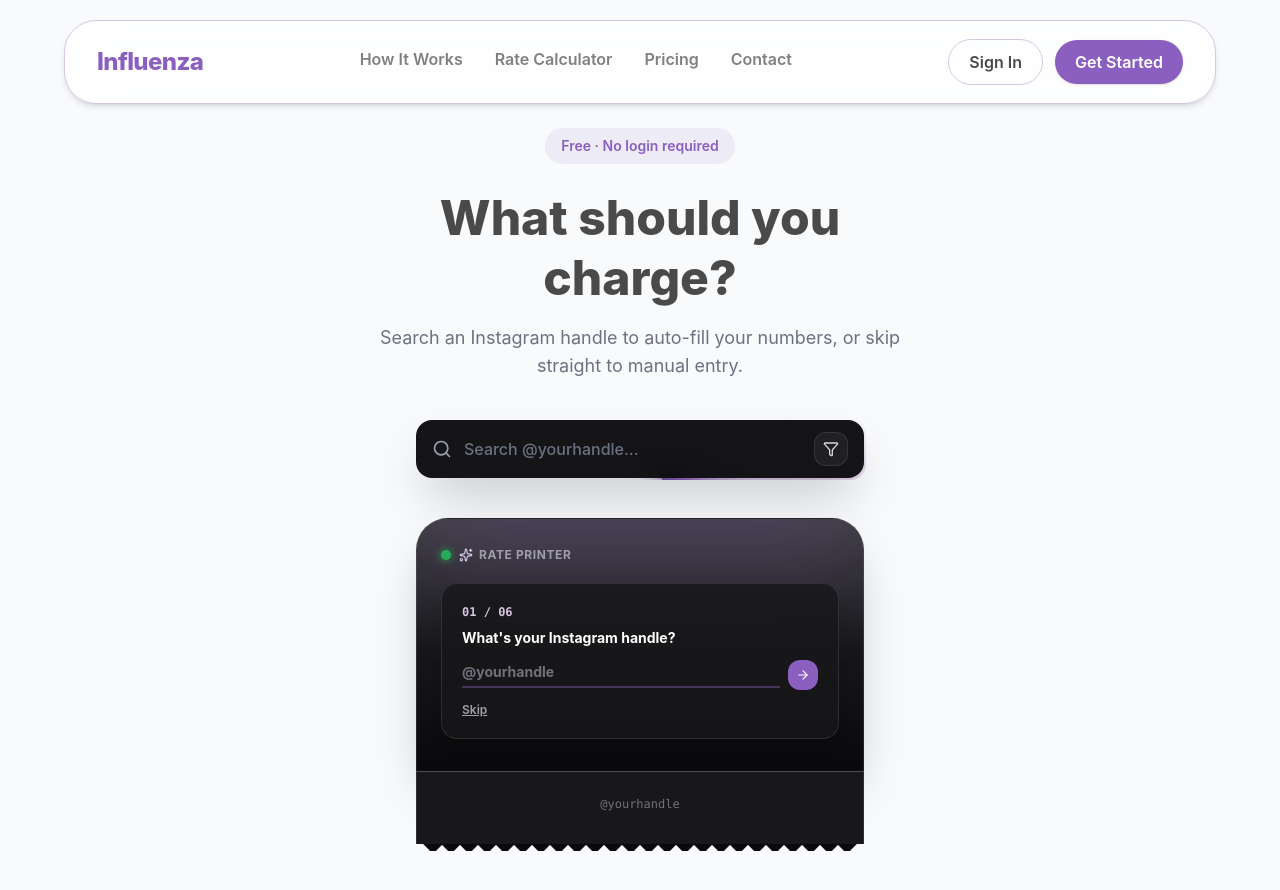
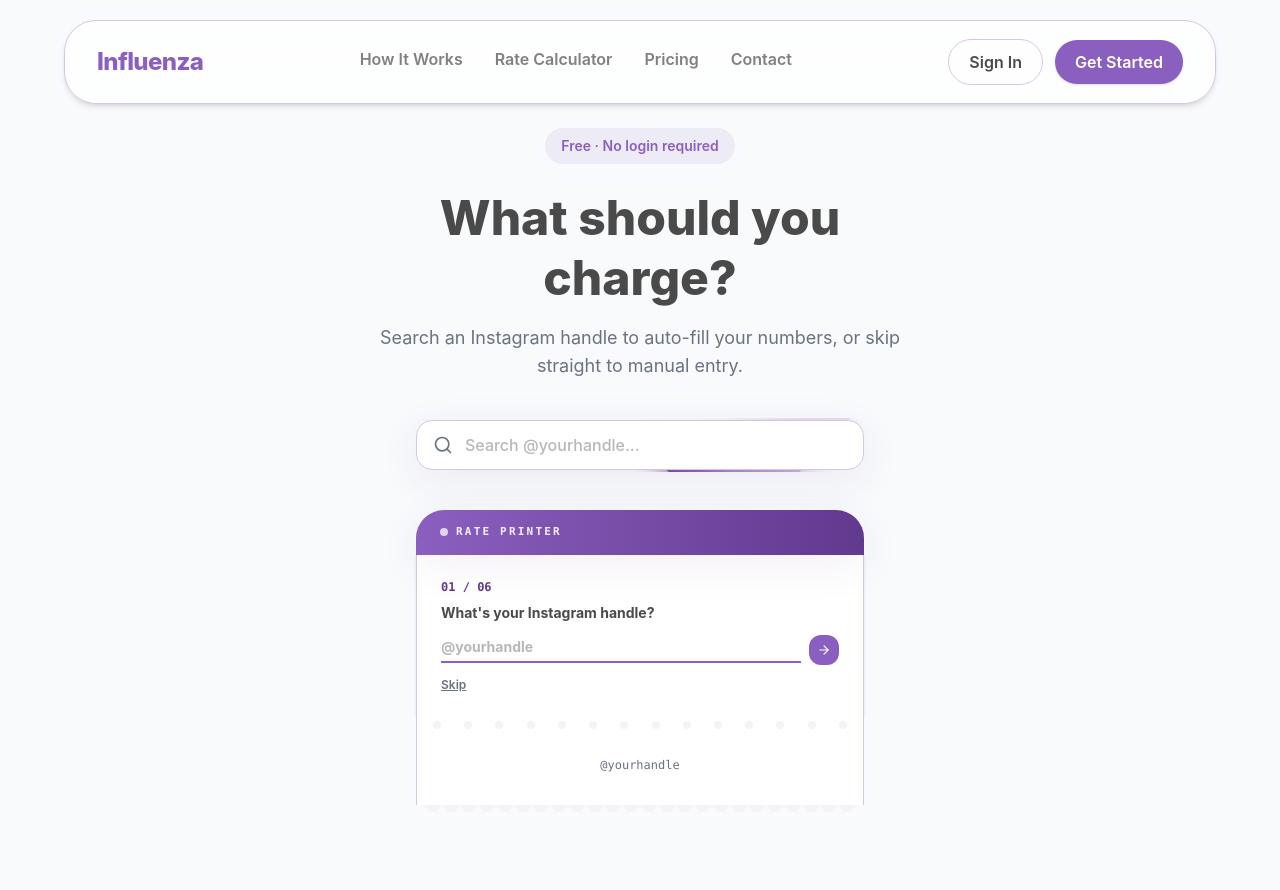
Before and after one commit to Reyhaan5/Influenza, a React (Vite) app: page /pricing-calculator in a window 1280 px wide. Shown: the top 890 px of the page. Built offline with nearby package versions, Linux system fonts and the light colour scheme.

Commit message:
fix: replace hardcoded zinc/white classes with colors.css tokens
ReceiptPrinter and GlowingSearchBar were using raw zinc-*/white classes
instead of theme variables. Restyled both against the light palette;
debounced GlowingSearchBar's onSearch so it doesn't fire per keystroke.

```diff
--- a/src/components/common/GlowingSearchBar.jsx
+++ b/src/components/common/GlowingSearchBar.jsx
@@ -1,24 +1,43 @@
-import React, { useState } from "react";
+// src/components/common/GlowingSearchBar.jsx
+import React, { useEffect, useRef, useState } from "react";
 import { Search, Filter, X } from "lucide-react";
 import { motion, AnimatePresence } from "framer-motion";
 
 export default function GlowingSearchBar({ placeholder = "Search...", onSearch, onFilterClick }) {
   const [query, setQuery] = useState("");
+  const debounceRef = useRef(null);
+
+  const fireSearch = (value) => {
+    if (onSearch) onSearch(value);
+  };
 
   const handleClear = () => {
     setQuery("");
-    if (onSearch) onSearch("");
+    clearTimeout(debounceRef.current);
+    fireSearch("");
   };
 
   const handleChange = (e) => {
     const value = e.target.value;
     setQuery(value);
-    if (onSearch) onSearch(value);
+
+    // Debounced live-search — avoids firing a network call on every
+    // keystroke. Enter/submit below bypasses this and fires instantly.
+    clearTimeout(debounceRef.current);
+    debounceRef.current = setTimeout(() => fireSearch(value), 500);
   };
+
+  const handleSubmit = (e) => {
+    e.preventDefault();
+    clearTimeout(debounceRef.current);
+    fireSearch(query);
+  };
+
+  useEffect(() => () => clearTimeout(debounceRef.current), []);
 
   return (
     <div className="relative w-full max-w-md mx-auto group">
-      {/* Rotating glow ring — brand colors */}
+      {/* Rotating glow ring — brand colors, the one signature flourish */}
       <div className="absolute -inset-[2px] rounded-2xl overflow-hidden p-[2px]">
         <div
           className="absolute inset-[-200%] animate-[spin_4s_linear_infinite] blur-md"
@@ -36,15 +55,18 @@ export default function GlowingSearchBar({ placeholder = "Search...", onSearch,
         />
       </div>
 
-      <div className="relative flex items-center justify-between gap-3 bg-zinc-950/95 backdrop-blur-xl rounded-2xl px-4 py-3 shadow-2xl">
-        <Search className="w-5 h-5 text-gray-400 flex-shrink-0" />
+      <form
+        onSubmit={handleSubmit}
+        className="relative flex items-center justify-between gap-3 bg-[var(--color-surface)] backdrop-blur-xl rounded-2xl px-4 py-3 shadow-[var(--shadow-card)] border border-[var(--color-border)]"
+      >
+        <Search className="w-5 h-5 text-[var(--color-text-light)] flex-shrink-0" />
 
         <input
           type="text"
           value={query}
           onChange={handleChange}
           placeholder={placeholder}
-          className="w-full bg-transparent text-white text-base placeholder:text-gray-500 focus:outline-none font-medium"
+          className="w-full bg-transparent text-[var(--color-text)] text-base placeholder-[var(--color-text)]/40 focus:outline-none font-medium"
         />
 
         <AnimatePresence>
@@ -54,7 +76,7 @@ export default function GlowingSearchBar({ placeholder = "Search...", onSearch,
               animate={{ scale: 1, opacity: 1 }}
               exit={{ scale: 0, opacity: 0 }}
               onClick={handleClear}
-              className="p-1 rounded-full text-gray-400 hover:text-white hover:bg-white/10 transition-colors"
+              className="p-1 rounded-full text-[var(--color-text-light)] hover:text-[var(--color-text)] hover:bg-[var(--color-background)] transition-colors"
               type="button"
             >
               <X className="w-4 h-4" />
@@ -62,24 +84,17 @@ export default function GlowingSearchBar({ placeholder = "Search...", onSearch,
           )}
         </AnimatePresence>
 
+        {onFilterClick && (
           <button
             type="button"
             onClick={onFilterClick}
-          className="flex items-center justify-center p-2 rounded-xl bg-white/5 border border-white/10 text-gray-300 hover:text-white transition-all duration-200 flex-shrink-0"
-          style={{ "--tw-hover-bg": "var(--color-primary)" }}
-          onMouseEnter={(e) => {
-            e.currentTarget.style.backgroundColor = "color-mix(in srgb, var(--color-primary) 20%, transparent)";
-            e.currentTarget.style.borderColor = "color-mix(in srgb, var(--color-primary) 50%, transparent)";
-          }}
-          onMouseLeave={(e) => {
-            e.currentTarget.style.backgroundColor = "";
-            e.currentTarget.style.borderColor = "";
-          }}
+            className="flex items-center justify-center p-2 rounded-xl bg-[var(--color-background)] border border-[var(--color-border)] text-[var(--color-text-light)] hover:bg-[var(--color-primary)]/10 hover:border-[var(--color-primary)] hover:text-[var(--color-primary-hover)] transition-all duration-200 flex-shrink-0"
             aria-label="Filter"
           >
             <Filter className="w-4 h-4" />
           </button>
-      </div>
+        )}
+      </form>
     </div>
   );
 }
--- a/src/components/pricing/ReceiptPrinter.jsx
+++ b/src/components/pricing/ReceiptPrinter.jsx
@@ -1,6 +1,7 @@
+// src/components/pricing/ReceiptPrinter.jsx
 import React, { useEffect, useMemo, useState } from "react";
 import { motion, AnimatePresence } from "framer-motion";
-import { ArrowRight, Copy, RotateCcw, TrendingUp, TrendingDown, Sparkles } from "lucide-react";
+import { ArrowRight, Copy, RotateCcw, TrendingUp, TrendingDown } from "lucide-react";
 import {
   calculatePricing,
   NICHES,
@@ -23,10 +24,6 @@ const QUESTIONS = [
 
 const EMPTY_ANSWERS = { handle: "", followers: "", avgLikes: "", avgComments: "", nicheId: "", marketId: "" };
 
-// Given a set of pre-filled answers (e.g. from a saved profile), figure out
-// which question to start on. Required fields that already have a value get
-// skipped; optional empty fields (like handle) also get skipped rather than
-// re-asked. Returns QUESTIONS.length if everything is already filled in.
 function getStartStep(initial) {
   if (!initial) return 0;
   for (let i = 0; i < QUESTIONS.length; i++) {
@@ -38,13 +35,50 @@ function getStartStep(initial) {
   return QUESTIONS.length;
 }
 
+// Deterministic pseudo-barcode: bar widths come from the actual quoted
+// price digits, so every printed barcode is unique to that rate card
+// rather than decorative filler.
+function barsFromValue(value) {
+  const digits = String(value).replace(/\D/g, "").split("").map(Number);
+  if (digits.length === 0) return [2, 1, 3, 1, 2];
+  return digits.map((d) => (d % 3) + 1);
+}
+
+function PerforationStrip() {
+  return (
+    <div className="relative h-4 bg-[var(--color-surface)] border-x border-[var(--color-border)] overflow-hidden">
+      <div className="absolute inset-x-0 top-1/2 -translate-y-1/2 flex justify-between px-4">
+        {Array.from({ length: 14 }).map((_, i) => (
+          <span key={i} className="w-2 h-2 rounded-full bg-[var(--color-background)]" />
+        ))}
+      </div>
+    </div>
+  );
+}
+
 function TornEdge() {
   return (
-    <div className="flex justify-center gap-1 -mb-[8px] overflow-hidden">
+    <div className="flex justify-center gap-1 -mb-[7px] overflow-hidden">
       {Array.from({ length: 24 }).map((_, i) => (
-        <div key={i} className="w-3.5 h-3.5 bg-zinc-950 rotate-45 -mt-[7px] flex-shrink-0" />
+        <div key={i} className="w-3.5 h-3.5 bg-[var(--color-background)] rotate-45 -mt-[7px] flex-shrink-0" />
       ))}
     </div>
+  );
+}
+
+function Barcode({ value }) {
+  const bars = useMemo(() => barsFromValue(value), [value]);
+  return (
+    <motion.div
+      initial={{ opacity: 0, scale: 0.85, rotate: -4 }}
+      animate={{ opacity: 1, scale: 1, rotate: -2 }}
+      transition={{ type: "spring", stiffness: 260, damping: 18, delay: 0.5 }}
+      className="flex items-end gap-[2px] h-9 w-fit mx-auto"
+    >
+      {bars.map((w, i) => (
+        <div key={i} style={{ width: `${w * 2}px` }} className="h-full bg-[var(--color-text)]" />
+      ))}
+    </motion.div>
   );
 }
 
@@ -59,9 +93,6 @@ export default function ReceiptPrinter({ initialAnswers, onComplete }) {
   const [showReprintPrompt, setShowReprintPrompt] = useState(false);
   const [result, setResult] = useState(null);
 
-  // The "reprint last entry" prompt only makes sense for the standalone,
-  // no-login calculator — when a profile already supplied initialAnswers,
-  // that pre-fill takes priority instead.
   useEffect(() => {
     if (initialAnswers) return;
     const saved = loadLastEntry();
@@ -71,8 +102,6 @@ export default function ReceiptPrinter({ initialAnswers, onComplete }) {
     }
   }, [initialAnswers]);
 
-  // If a profile already supplied everything the calculator needs,
-  // skip straight to the printed result instead of showing an empty form.
   useEffect(() => {
     if (initialAnswers && startStep === QUESTIONS.length) {
       finish({ ...EMPTY_ANSWERS, ...initialAnswers });
@@ -167,62 +196,69 @@ export default function ReceiptPrinter({ initialAnswers, onComplete }) {
 
   return (
     <div className="max-w-md mx-auto">
-      {/* Printer Housing */}
-      <div className="relative rounded-t-[32px] bg-gradient-to-b from-zinc-800/90 via-zinc-900 to-zinc-950 border border-white/10 p-6 pt-7 pb-8 shadow-2xl backdrop-blur-xl overflow-hidden">
-        <div className="absolute -top-12 inset-x-0 h-28 pointer-events-none" style={{ background: "var(--color-primary)", opacity: 0.2, filter: "blur(48px)" }} />
-
-        <div className="flex items-center justify-between gap-2 mb-5 relative z-10">
-          <div className="flex items-center gap-2">
-            <span className="w-2.5 h-2.5 rounded-full animate-pulse" style={{ backgroundColor: "var(--color-success)", boxShadow: "0 0 8px var(--color-success)" }} />
-            <span className="text-xs font-bold uppercase tracking-wider text-zinc-400 flex items-center gap-1.5">
-              <Sparkles className="w-3.5 h-3.5" style={{ color: "var(--color-primary-light)" }} /> Rate Printer
+      {/* Print slot — the one saturated moment on the page */}
+      <div className="relative rounded-t-[28px] bg-gradient-to-r from-[var(--color-primary)] to-[var(--color-primary-hover)] px-6 py-3.5 flex items-center gap-2 shadow-[var(--shadow-card)]">
+        <span className="w-2 h-2 rounded-full bg-white animate-pulse" />
+        <span className="text-[11px] font-mono font-bold uppercase tracking-[0.2em] text-white/90">
+          Rate Printer
         </span>
       </div>
-        </div>
 
+      {/* Interactive question surface */}
+      <div className="bg-[var(--color-surface)] border-x border-[var(--color-border)] px-6 py-6 shadow-sm min-h-[150px] flex flex-col justify-center">
         {showReprintPrompt ? (
-          <div className="rounded-2xl p-5 bg-zinc-900/80 border border-white/10 backdrop-blur-md text-white relative z-10 shadow-lg">
-            <p className="text-sm font-semibold text-zinc-200">
+          <div>
+            <p className="text-sm font-semibold text-[var(--color-text)]">
               You last printed a rate card{" "}
-              <span className="font-bold" style={{ color: "var(--color-primary-light)" }}>
+              <span className="font-bold text-[var(--color-primary-hover)]">
                 {daysAgo(prevEntry.savedAt)} day{daysAgo(prevEntry.savedAt) === 1 ? "" : "s"} ago
               </span>.
             </p>
             <div className="mt-4 flex flex-col gap-2.5">
               <button
                 onClick={useReprint}
-                className="w-full py-2.5 rounded-xl text-white text-sm font-bold transition-colors shadow-md"
-                style={{ backgroundColor: "var(--color-primary)" }}
-                onMouseEnter={(e) => (e.currentTarget.style.backgroundColor = "var(--color-primary-hover)")}
-                onMouseLeave={(e) => (e.currentTarget.style.backgroundColor = "var(--color-primary)")}
+                className="w-full py-2.5 rounded-xl bg-[var(--color-primary)] hover:bg-[var(--color-primary-hover)] text-white text-sm font-bold transition-colors shadow-md"
               >
                 Reprint with saved numbers
               </button>
               <button
                 onClick={startFresh}
-                className="w-full py-2.5 rounded-xl bg-zinc-800/80 hover:bg-zinc-700/80 text-zinc-300 text-sm font-semibold border border-white/5 transition-all"
+                className="w-full py-2.5 rounded-xl bg-[var(--color-background)] hover:bg-[var(--color-border)]/40 text-[var(--color-text)] text-sm font-semibold border border-[var(--color-border)] transition-all"
               >
                 Start fresh instead
               </button>
             </div>
           </div>
         ) : (
-          <div className="rounded-2xl p-5 min-h-[140px] flex flex-col justify-center bg-zinc-900/80 border border-white/10 backdrop-blur-md text-white relative z-10 shadow-lg">
           <AnimatePresence mode="wait">
             {printing ? (
-                <motion.p key="printing" initial={{ opacity: 0 }} animate={{ opacity: 1 }} className="font-mono text-sm font-semibold text-center" style={{ color: "var(--color-primary-light)" }}>
+              <motion.div key="printing" initial={{ opacity: 0 }} animate={{ opacity: 1 }} className="flex flex-col items-center gap-3">
+                <div className="relative w-40 h-1 rounded-full bg-[var(--color-background)] overflow-hidden">
+                  <motion.div
+                    className="absolute top-0 left-0 h-full w-8 rounded-full bg-[var(--color-primary)]"
+                    animate={{ x: [0, 128, 0] }}
+                    transition={{ duration: 0.9, repeat: Infinity, ease: "easeInOut" }}
+                  />
+                </div>
+                <p className="font-mono text-xs font-semibold text-[var(--color-text-light)]">
                   Printing your rate card...
-                </motion.p>
+                </p>
+              </motion.div>
             ) : isFinal ? (
-                <motion.p key="done" initial={{ opacity: 0 }} animate={{ opacity: 1 }} className="font-mono text-sm font-semibold text-center" style={{ color: "var(--color-success)" }}>
+              <motion.p
+                key="done"
+                initial={{ opacity: 0 }}
+                animate={{ opacity: 1 }}
+                className="font-mono text-sm font-semibold text-center text-[var(--color-success)]"
+              >
                 ✓ Card printed successfully
               </motion.p>
             ) : (
               <motion.div key={step} initial={{ opacity: 0, x: 16 }} animate={{ opacity: 1, x: 0 }} exit={{ opacity: 0, x: -16 }} transition={{ duration: 0.25 }}>
-                  <p className="font-mono text-xs font-bold mb-2" style={{ color: "var(--color-primary-light)" }}>
+                <p className="font-mono text-xs font-bold mb-2 text-[var(--color-primary-hover)]">
                   {String(step + 1).padStart(2, "0")} / {String(QUESTIONS.length).padStart(2, "0")}
                 </p>
-                  <p className="text-sm font-bold text-white mb-3">{currentQuestion.label}</p>
+                <p className="text-sm font-bold text-[var(--color-text)] mb-3">{currentQuestion.label}</p>
 
                 {currentQuestion.type === "chips" ? (
                   <div className="flex flex-wrap gap-2">
@@ -230,9 +266,7 @@ export default function ReceiptPrinter({ initialAnswers, onComplete }) {
                       <button
                         key={opt.id}
                         onClick={() => commitAnswer(opt.id)}
-                          className="px-3.5 py-1.5 rounded-full text-xs font-bold bg-zinc-800 border border-white/10 text-zinc-200 transition-colors hover:text-white"
-                          onMouseEnter={(e) => (e.currentTarget.style.backgroundColor = "var(--color-primary)")}
-                          onMouseLeave={(e) => (e.currentTarget.style.backgroundColor = "")}
+                        className="px-3.5 py-1.5 rounded-full text-xs font-bold bg-[var(--color-background)] border border-[var(--color-border)] text-[var(--color-text)] transition-colors hover:bg-[var(--color-primary)] hover:text-white hover:border-[var(--color-primary)]"
                       >
                         {opt.label}
                       </button>
@@ -253,10 +287,9 @@ export default function ReceiptPrinter({ initialAnswers, onComplete }) {
                       value={inputValue}
                       onChange={(e) => setInputValue(e.target.value)}
                       placeholder={currentQuestion.placeholder}
-                        className="flex-1 bg-transparent border-b-2 pb-1 text-sm font-bold outline-none text-white placeholder:text-zinc-500 transition-colors"
-                        style={{ borderColor: "color-mix(in srgb, var(--color-primary) 40%, transparent)" }}
+                      className="flex-1 bg-transparent border-b-2 border-[var(--color-border)] focus:border-[var(--color-primary)] pb-1 text-sm font-bold outline-none text-[var(--color-text)] placeholder-[var(--color-text)]/40 transition-colors"
                     />
-                      <button type="submit" className="p-2 rounded-xl text-white flex-shrink-0 transition-colors" style={{ backgroundColor: "var(--color-primary)" }}>
+                    <button type="submit" className="p-2 rounded-xl bg-[var(--color-primary)] hover:bg-[var(--color-primary-hover)] text-white flex-shrink-0 transition-colors">
                       <ArrowRight size={14} />
                     </button>
                   </form>
@@ -264,12 +297,12 @@ export default function ReceiptPrinter({ initialAnswers, onComplete }) {
 
                 <div className="flex gap-4 mt-3">
                   {currentQuestion.optional && (
-                      <button onClick={handleSkip} className="text-xs font-semibold text-zinc-400 hover:text-white underline">
+                    <button onClick={handleSkip} className="text-xs font-semibold text-[var(--color-text-light)] hover:text-[var(--color-primary-hover)] underline">
                       Skip
                     </button>
                   )}
                   {step > 0 && (
-                      <button onClick={handleBack} className="text-xs font-semibold text-zinc-400 hover:text-white underline">
+                    <button onClick={handleBack} className="text-xs font-semibold text-[var(--color-text-light)] hover:text-[var(--color-primary-hover)] underline">
                       ‹ Back
                     </button>
                   )}
@@ -277,15 +310,21 @@ export default function ReceiptPrinter({ initialAnswers, onComplete }) {
               </motion.div>
             )}
           </AnimatePresence>
-          </div>
         )}
       </div>
 
-      {/* Printed Paper */}
-      <div className="bg-zinc-900 border-x border-white/10 px-7 pt-6 pb-4 relative z-10 text-zinc-200">
-        <p className="font-mono text-xs text-zinc-500 text-center mb-4">{answers.handle || "@yourhandle"}</p>
+      <PerforationStrip />
 
-        <div className="space-y-3 font-mono text-sm">
+      {/* Printed paper */}
+      <motion.div
+        layout
+        className="bg-[var(--color-surface)] border-x border-[var(--color-border)] px-7 pt-6 pb-4 font-mono text-[var(--color-text)]"
+      >
+        <p className="text-xs text-[var(--color-text-light)] text-center mb-4">
+          {answers.handle || "@yourhandle"}
+        </p>
+
+        <div className="space-y-3 text-sm">
           <AnimatePresence>
             {printedLines.map((q) => (
               <motion.div
@@ -296,15 +335,15 @@ export default function ReceiptPrinter({ initialAnswers, onComplete }) {
                 transition={{ type: "spring", stiffness: 300, damping: 22 }}
                 className="flex items-baseline justify-between"
               >
-                <span className="text-zinc-400 text-xs">{q.receiptLabel}</span>
-                <span className="font-bold text-white">{formatAnswer(q, answers[q.key])}</span>
+                <span className="text-[var(--color-text-light)] text-xs">{q.receiptLabel}</span>
+                <span className="font-bold text-[var(--color-text)]">{formatAnswer(q, answers[q.key])}</span>
               </motion.div>
             ))}
           </AnimatePresence>
 
           {result && (
             <>
-              <div className="border-t border-dashed border-zinc-700 my-4" />
+              <div className="border-t border-dashed border-[var(--color-border)] my-4" />
               {FORMATS.map((f, i) => (
                 <motion.div
                   key={f.id}
@@ -313,8 +352,8 @@ export default function ReceiptPrinter({ initialAnswers, onComplete }) {
                   transition={{ delay: 0.15 * i, type: "spring", stiffness: 300, damping: 22 }}
                   className="flex items-baseline justify-between text-base"
                 >
-                  <span className="text-zinc-400 text-sm">{f.label}</span>
-                  <span className="font-extrabold" style={{ color: "var(--color-primary-light)" }}>
+                  <span className="text-[var(--color-text-light)] text-sm">{f.label}</span>
+                  <span className="font-extrabold text-[var(--color-primary-hover)]">
                     {result.market.symbol}
                     {result.rates[f.id].toLocaleString()}
                   </span>
@@ -322,11 +361,14 @@ export default function ReceiptPrinter({ initialAnswers, onComplete }) {
               ))}
 
               <motion.div initial={{ opacity: 0 }} animate={{ opacity: 1 }} transition={{ delay: 0.6 }} className="pt-3 flex items-center justify-between">
-                <span className="text-xs text-zinc-400">
+                <span className="text-xs text-[var(--color-text-light)]">
                   {result.tier.label} · {result.engagementRatePct}% engagement
                 </span>
                 {deltaPct !== null && deltaPct !== 0 && (
-                  <span className="flex items-center gap-1 text-xs font-bold" style={{ color: deltaPct > 0 ? "var(--color-success)" : "var(--color-danger)" }}>
+                  <span
+                    className="flex items-center gap-1 text-xs font-bold"
+                    style={{ color: deltaPct > 0 ? "var(--color-success)" : "var(--color-danger)" }}
+                  >
                     {deltaPct > 0 ? <TrendingUp size={12} /> : <TrendingDown size={12} />}
                     {deltaPct > 0 ? "+" : ""}
                     {deltaPct}% since last print
@@ -334,13 +376,16 @@ export default function ReceiptPrinter({ initialAnswers, onComplete }) {
                 )}
               </motion.div>
 
-              <motion.p initial={{ opacity: 0 }} animate={{ opacity: 1 }} transition={{ delay: 0.7 }} className="text-[10px] text-zinc-500 pt-1 text-center">
+              <div className="pt-5 flex flex-col items-center gap-2">
+                <Barcode value={result.rates.post} />
+                <motion.p initial={{ opacity: 0 }} animate={{ opacity: 1 }} transition={{ delay: 0.7 }} className="text-[10px] text-[var(--color-text-light)]">
                   Printed {new Date().toLocaleDateString()} — reprint whenever your numbers change
                 </motion.p>
+              </div>
             </>
           )}
         </div>
-      </div>
+      </motion.div>
 
       <TornEdge />
 
@@ -348,14 +393,14 @@ export default function ReceiptPrinter({ initialAnswers, onComplete }) {
         <div className="flex gap-3 mt-6">
           <button
             onClick={handleCopy}
-            className="flex-1 flex items-center justify-center gap-2 py-3 rounded-xl text-white text-sm font-bold transition-colors shadow-lg"
-            style={{ backgroundColor: "var(--color-primary)" }}
-            onMouseEnter={(e) => (e.currentTarget.style.backgroundColor = "var(--color-primary-hover)")}
-            onMouseLeave={(e) => (e.currentTarget.style.backgroundColor = "var(--color-primary)")}
+            className="flex-1 flex items-center justify-center gap-2 py-3 rounded-xl bg-[var(--color-primary)] hover:bg-[var(--color-primary-hover)] text-white text-sm font-bold transition-colors shadow-lg"
           >
             <Copy size={15} /> Copy rate card
           </button>
-          <button onClick={startOver} className="p-3 rounded-xl bg-zinc-800 hover:bg-zinc-700 text-zinc-300 border border-white/10 transition-all">
+          <button
+            onClick={startOver}
+            className="p-3 rounded-xl bg-[var(--color-background)] hover:bg-[var(--color-border)]/40 text-[var(--color-text)] border border-[var(--color-border)] transition-all"
+          >
             <RotateCcw size={15} />
           </button>
         </div>
```
Lines whose indentation alone changed are shown as unchanged.
